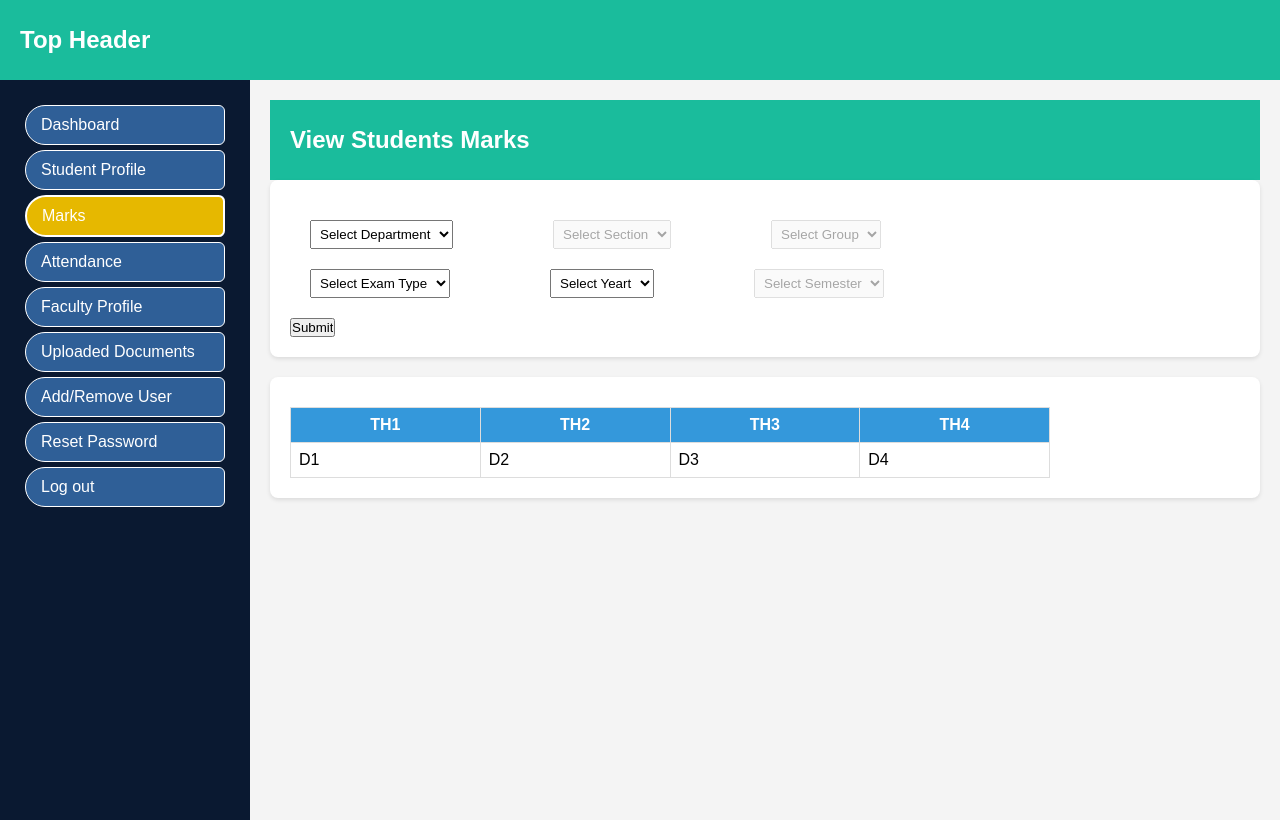
After one commit to Sujal-Sharan/SRMS_25, a PHP site: page /view_Student_Marks.html in a window 1280 px wide. The commit adds this page. Run offline with PHP 8.4, Linux system fonts and the light colour scheme.

Commit message:
Added dynamic UI filter to view student marks.

```diff
--- a/admin_dashboard.php
+++ b/admin_dashboard.php
@@ -175,7 +175,7 @@ $_SESSION['total_faculty'] = $row['total']
       <nav>
         <a id="active" href="admin_dashboard.php">Dashboard</a>
         <a href="studentProfile.php">Student Profile</a>
-        <a href="">Marks</a>
+        <a href="view_Student_Marks.html">Marks</a>
         <a href="">Attendance</a>
         <a href="faculty_profile_admin.php">Faculty Profile</a>
         <a href="/SRMS/SRMS_25/admin_view_docs.php">Uploaded Documents</a>
--- /dev/null
+++ b/view_Student_Marks.html
@@ -0,0 +1,170 @@
+<!DOCTYPE html>
+<html lang="en">
+<head>
+    <meta charset="UTF-8">
+    <meta name="viewport" content="width=device-width, initial-scale=1.0">
+    <title>View Marks</title>
+    <link rel="stylesheet" href="Styles/global_base.css">
+
+</head>
+<body>
+    <header>Top Header</header>
+
+    <div class="layout">
+        <div class="sidebar">
+            <nav>
+                <a href="admin_dashboard.php">Dashboard</a>
+                <a href="studentProfile.php">Student Profile</a>
+                <a id="active" href="view_Student_Marks.html">Marks</a>
+                <a href="">Attendance</a>
+                <a href="faculty_profile_admin.php">Faculty Profile</a>
+                <a href="/SRMS/SRMS_25/admin_view_docs.php">Uploaded Documents</a>
+                <a href="T_AddLogin.php">Add/Remove User</a>
+                <a href="reset_password_UI.php">Reset Password</a>
+                <a href="/SRMS/SRMS_25/logout.php"> Log out</a>
+            </nav>
+        </div>
+
+        <div class="main-content">
+            <header>View Students Marks</header>
+            <div class="card">
+                <form action="" method="GET">
+                    <!-- TODO: Add proper filters -->
+                    <!-- Filers: Exam_Type, Subject, Sem, Dept, Year, Section, Group(maybe?)  -->
+                    <div class="filters">
+
+                        <!-- Department Dropdown -->
+                        <!-- <label for="department">Department:</label> -->
+                        <select id="department" onchange="handleDepartmentChange()">
+                            <option value="">Select Department</option>
+                            <option value="CSE">CSE</option>
+                            <option value="ECE">ECE</option>
+                            <option value="IT">IT</option>
+                        </select>
+
+                        <!-- Section Dropdown -->
+                        <!-- <label for="section">Section:</label> -->
+                        <select id="section" onchange="handleSectionChange()" disabled>
+                            <option value="">Select Section</option>
+                        </select>
+
+                        <!-- Group Dropdown -->
+                        <!-- <label for="group">Group:</label> -->
+                        <select id="group" disabled>
+                            <option value="">Select Group</option>
+                            <option value="A">Group A</option>
+                            <option value="B">Group B</option>
+                        </select>
+                    </div>
+                    <div class="filters">
+                        <!-- Exam Type Dropdown -->
+                        <select id="exam">
+                            <option value="">Select Exam Type</option>
+                            <option value="CA1">CA 1</option>
+                            <option value="CA2">CA 2</option>
+                            <option value="CA3">CA 3</option>
+                            <option value="CA4">CA 4</option>
+                            <option value="PCA1">PCA 1</option>
+                            <option value="PCA2">PCA 2</option>
+                        </select>
+                        <!-- Year Dropdown -->
+                        <select id="year" onchange="handleYearChange()">
+                            <option value="">Select Yeart</option>
+                            <option value="1">Year 1</option>
+                            <option value="2">Year 2</option>
+                            <option value="3">Year 3</option>
+                            <option value="4">Year 4</option>
+                        </select>
+
+                        <!-- Sem Type Dropdown -->
+                        <select id="semester" disabled>
+                            <option value="">Select Semester</option>
+                            <option value="1">Odd Semester</option>
+                            <option value="2">Even Semester</option>
+                        </select>
+                    </div>
+
+                    <input type="submit" placeholder="Submit">
+                </form>
+            </div>
+            <div class="card">
+                <!-- TODO: Display roll, name, exma_type(?maybe) and marks -->
+                <table>
+                    <tr>
+                        <th>TH1</th>
+                        <th>TH2</th>
+                        <th>TH3</th>
+                        <th>TH4</th>
+                    </tr>
+                    <tr>
+                        <td>D1</td>
+                        <td>D2</td>
+                        <td>D3</td>
+                        <td>D4</td>
+                    </tr>
+                </table>
+            </div>
+        </div>
+    </div>
+
+    <script>
+        function handleDepartmentChange() {
+            const dept = document.getElementById("department").value;
+            const section = document.getElementById("section");
+            const group = document.getElementById("group");
+
+            // Reset
+            section.innerHTML = '<option value="">Select Section</option>';
+            section.disabled = true;
+            group.disabled = true;
+            group.value = "";
+
+            let sections = [];
+
+                switch (dept) {
+                case "IT":
+                    sections = ["A", "B"];
+                    break;
+                case "CSE":
+                case "ECE":
+                default:
+                    sections = ["A", "B", "C"];
+                    break;
+                }
+
+            if (dept) {
+                section.disabled = false;
+
+                sections.forEach(sec => {
+                const opt = document.createElement("option");
+                opt.value = sec;
+                opt.textContent = sec;
+                section.appendChild(opt);
+                });
+            }
+        }
+
+        function handleSectionChange() {
+            const sectionVal = document.getElementById("section").value;
+            const group = document.getElementById("group");
+
+            group.disabled = !sectionVal;
+            if (!sectionVal) {
+                group.value = "";
+            }
+        }
+
+        function handleYearChange(){
+            const year = document.getElementById("year").value;
+            const sem = document.getElementById("semester");
+
+            // Reset
+            sem.disabled = true;
+
+            if(year){
+                sem.disabled = false;
+            }
+        }
+  </script>
+</body>
+</html>
```
Also changed, not shown: Test_Folder/Base_Template.html (added, +62 -0 lines), Test_Folder/filter2.html (added, +80 -0 lines), vget_Student_Marks.php (added, +31 -0 lines).
